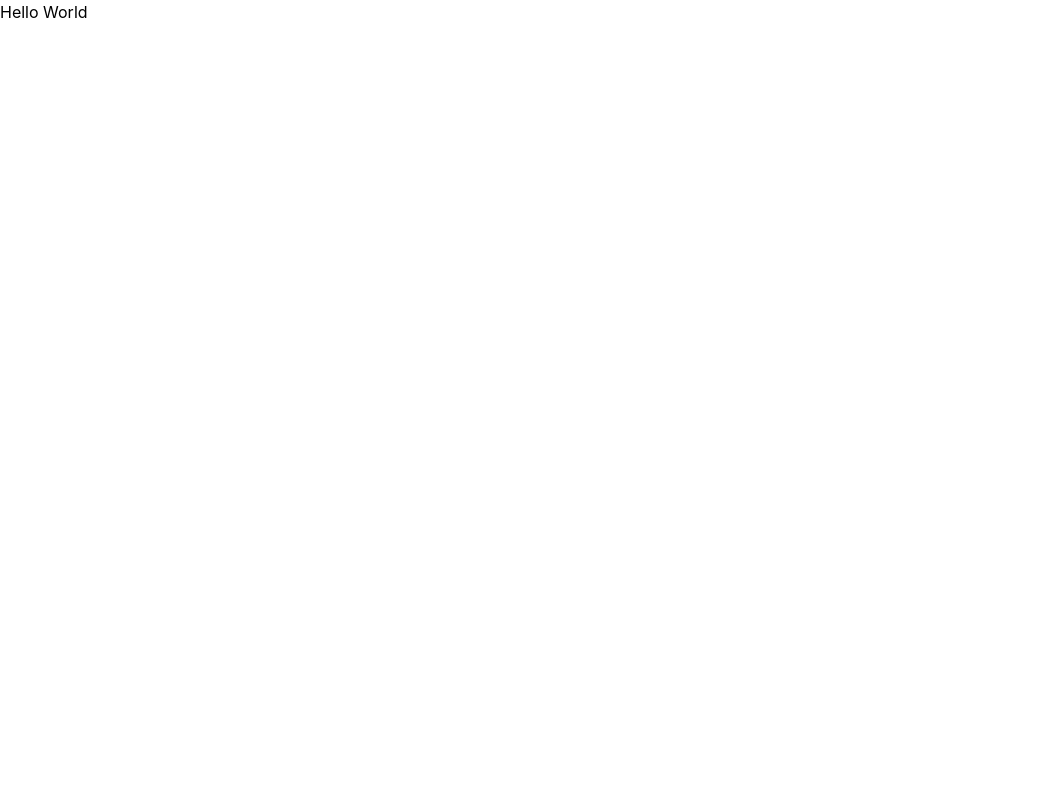
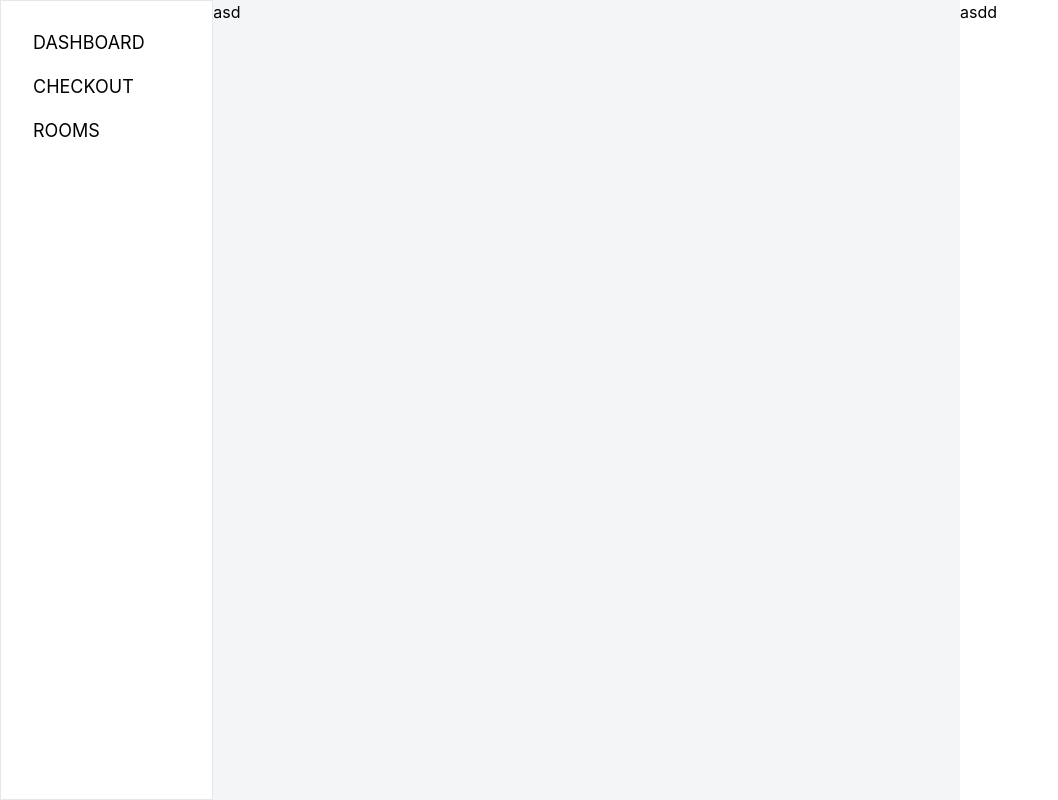
Before and after one commit to aushwin/gairah-resort, a JavaScript app: page / in a window 1280 px wide. Shown: the whole page, without its empty margins (0-1058 px from the left). Built offline with nearby package versions, Linux system fonts and the light colour scheme; the HTML template or start-up script is replaced by a standard one.

Commit message:
react-router added

```diff
--- a/package.json
+++ b/package.json
@@ -13,6 +13,8 @@
     "postcss": "^8.4.5",
     "react": "^17.0.2",
     "react-dom": "^17.0.2",
+    "react-icons": "^4.3.1",
+    "react-router-dom": "6",
     "react-scripts": "5.0.0",
     "tailwindcss": "^3.0.15",
     "web-vitals": "^2.1.4"
--- a/src/App.js
+++ b/src/App.js
@@ -1,5 +1,12 @@
+import { NavBar, Layout } from "./components/index";
 const App = () => {
-  return <div>Hello World</div>
+  return <div>
+    <Layout>
+    <NavBar />
+    <div className="h-screen w-7/12 bg-mid-section">asd</div>
+    <div>asdd</div>
+    </Layout>
+  </div>
 }
 
 export default App;
--- /dev/null
+++ b/src/components/Layout/Layout.js
@@ -0,0 +1,7 @@
+const Layout = ({children})=> {
+    return <div className="flex">
+        {children}
+    </div>
+}
+
+export default Layout
--- /dev/null
+++ b/src/components/NavBar/NavBar.js
@@ -0,0 +1,11 @@
+import NavTile from './NavTile'
+const NavBar = () => {
+    return <div className="h-screen w-2/12 border pt-5 ">
+    <NavTile title="DASHBOARD" />
+    <NavTile title="CHECKOUT" />
+    <NavTile title="ROOMS" />
+    </div>
+
+}
+
+export default NavBar
--- /dev/null
+++ b/src/components/NavBar/NavTile.js
@@ -0,0 +1,8 @@
+const NavTile = ({title}) => {
+    return <div className="pl-6 py-2 sm:pl-8 text-sm xl:text-lg">
+
+        <div >{title}</div>
+    </div>
+}
+
+export default NavTile
--- /dev/null
+++ b/src/components/index.js
@@ -0,0 +1,2 @@
+export {default as Layout} from './Layout/Layout'
+export {default as NavBar} from './NavBar/NavBar'
--- a/tailwind.config.js
+++ b/tailwind.config.js
@@ -3,7 +3,11 @@ module.exports = {
     "./src/**/*.{js,jsx,ts,tsx}",
   ],
   theme: {
-    extend: {},
+    extend: {
+      colors: {
+        'mid-section': '#F3F5F7'
+      }
+    },
   },
   plugins: [],
 }
```
Also changed, not shown: 1 other file (tests, documents, lock files or other folders).
